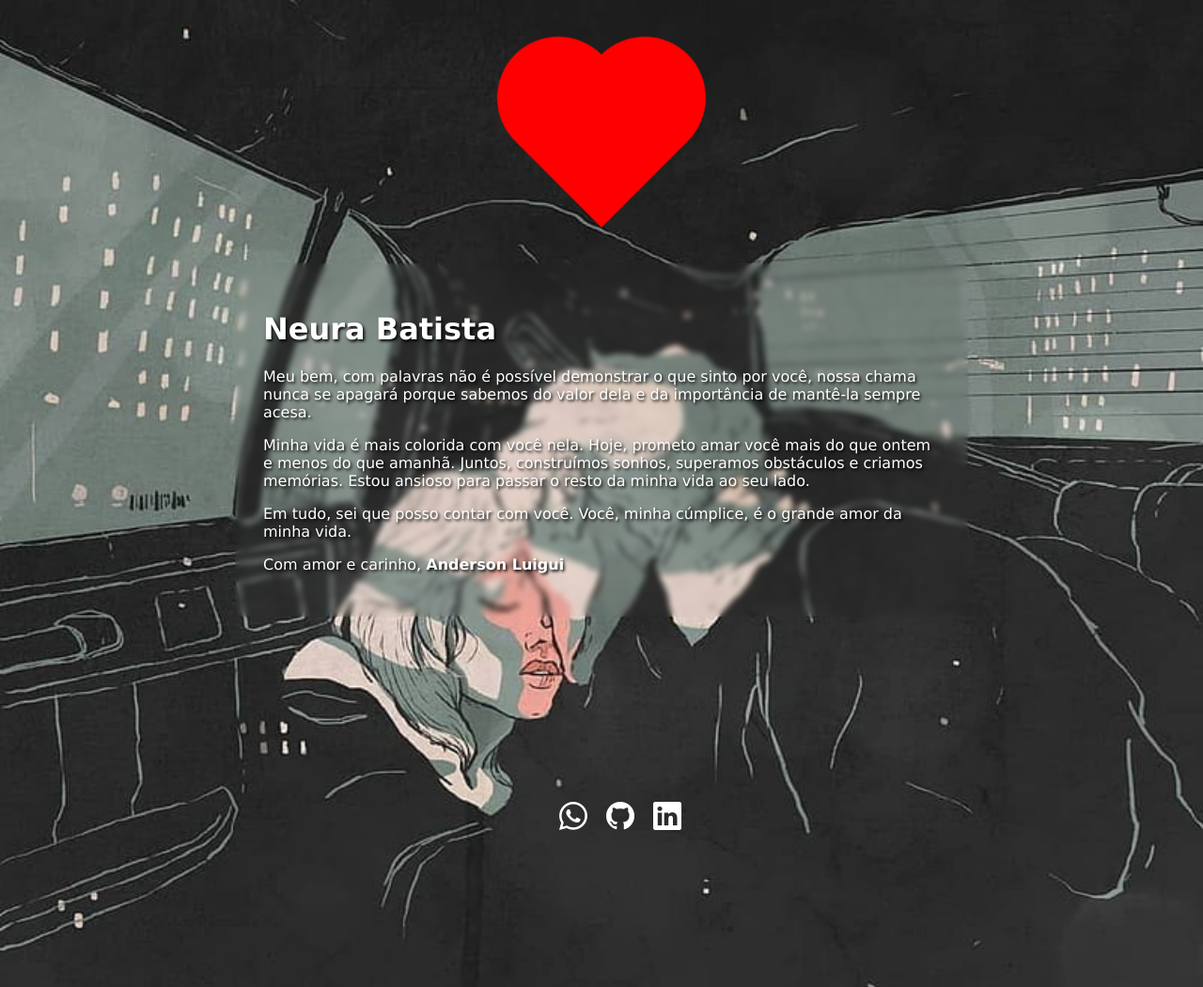
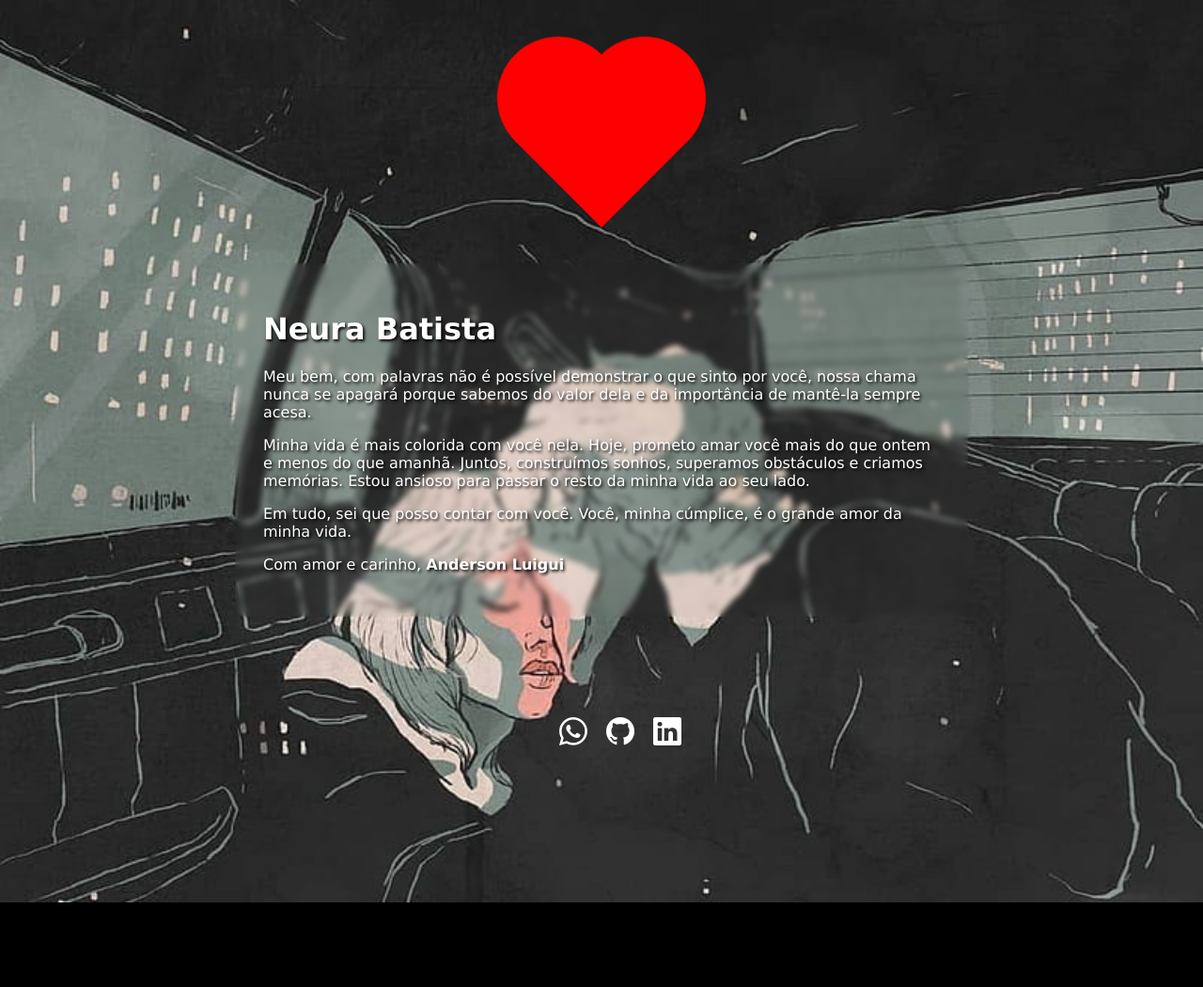
Before and after one commit to AndersonLuigui/AnimacaoCSS, a plain HTML site: page index.html in a window 1280 px wide. Shown: the whole page at 94% size. After the commit the page ends 960 px from the top, so only its background shows below. Drawn offline with nearby package versions, Linux system fonts and the light colour scheme.

Commit message:
ajustando footer

```diff
--- a/CSS/style.css
+++ b/CSS/style.css
@@ -111,7 +111,7 @@ footer {
     position: relative;
     text-align: center;
     padding: 3rem;
-    padding-top: 180px;
+    padding-top: 90px;
 }
 
 footer ul {
```
